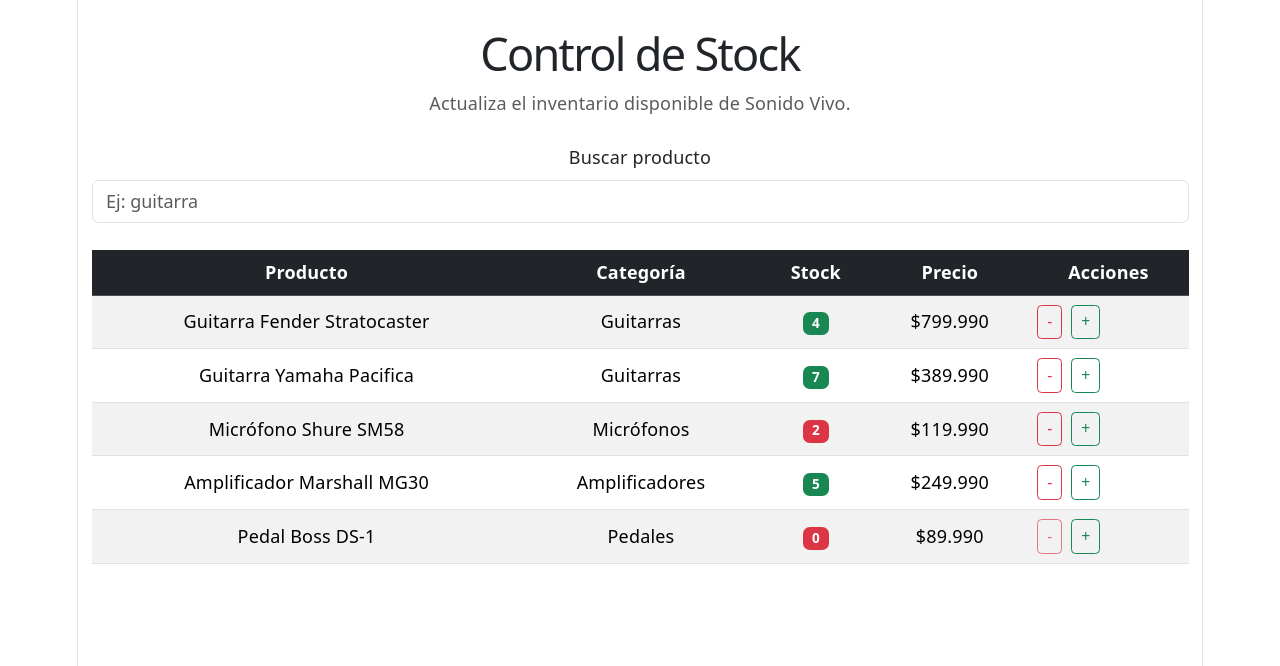
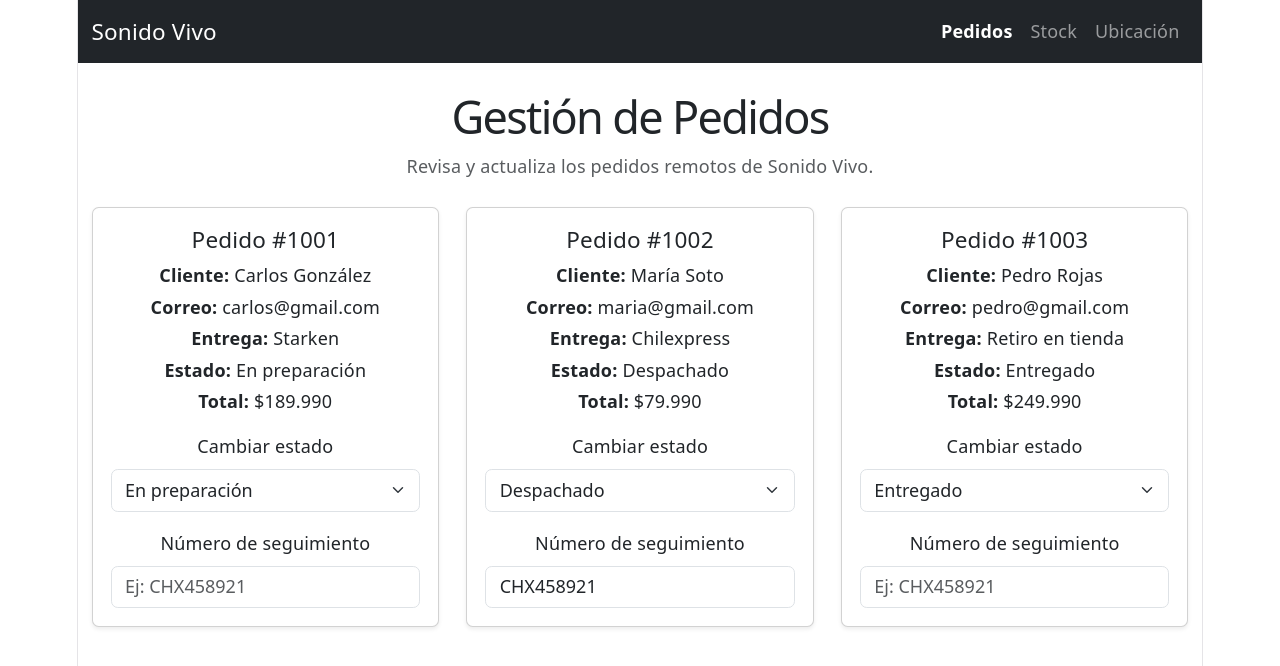
Before and after one commit to JavierJara95/ProyectoTiendaSonidoVivo, a React app in the folder frontend/: page /vendedor/pedidos in a window 1280 px wide. Shown: the top 666 px of the page. Built offline with nearby package versions, Linux system fonts and the light colour scheme; the HTML template or start-up script is replaced by a standard one.

Commit message:
integracion router
creacion e integracion de AppRouter.jsx

```diff
--- a/frontend/src/App.jsx
+++ b/frontend/src/App.jsx
@@ -1,9 +1,8 @@
-
-import ControlStockPage from "./pages/vendedor/ControlStockPage"
+import AppRouter from "./routes/AppRouter"
 
 function App() {
   return (
-    <ControlStockPage />
+    <AppRouter />
   )
 }
 
--- /dev/null
+++ b/frontend/src/components/vendedor/VendedorLayout.jsx
@@ -0,0 +1,16 @@
+import { Outlet } from "react-router-dom"
+import VendedorNavbar from "./VendedorNavbar"
+
+function VendedorLayout() {
+  return (
+    <>
+      <VendedorNavbar />
+
+      <main>
+        <Outlet />
+      </main>
+    </>
+  )
+}
+
+export default VendedorLayout
--- /dev/null
+++ b/frontend/src/components/vendedor/VendedorNavbar.jsx
@@ -0,0 +1,80 @@
+import { NavLink } from "react-router-dom"
+
+function VendedorNavbar() {
+    return (
+        <nav className="navbar navbar-expand-lg navbar-dark bg-dark">
+            <div className="container">
+
+                <NavLink
+                    className="navbar-brand"
+                    to="/vendedor/pedidos"
+                >
+                    Sonido Vivo
+                </NavLink>
+
+                <button
+                    className="navbar-toggler"
+                    type="button"
+                    data-bs-toggle="collapse"
+                    data-bs-target="#navbarVendedor"
+                    aria-controls="navbarVendedor"
+                    aria-expanded="false"
+                    aria-label="Abrir navegación"
+                >
+                    <span className="navbar-toggler-icon"></span>
+                </button>
+
+                <div
+                    className="collapse navbar-collapse"
+                    id="navbarVendedor"
+                >
+                    <ul className="navbar-nav ms-auto">
+
+                        <li className="nav-item">
+                            <NavLink
+                                className={({ isActive }) =>
+                                    isActive
+                                        ? "nav-link active fw-bold"
+                                        : "nav-link"
+                                }
+                                to="/vendedor/pedidos"
+                            >
+                                Pedidos
+                            </NavLink>
+                        </li>
+
+                        <li className="nav-item">
+                            <NavLink
+                                className={({ isActive }) =>
+                                    isActive
+                                        ? "nav-link active fw-bold"
+                                        : "nav-link"
+                                }
+                                to="/vendedor/stock"
+                            >
+                                Stock
+                            </NavLink>
+                        </li>
+
+                        <li className="nav-item">
+                            <NavLink
+                                className={({ isActive }) =>
+                                    isActive
+                                        ? "nav-link active fw-bold"
+                                        : "nav-link"
+                                }
+                                to="/vendedor/ubicacion"
+                            >
+                                Ubicación
+                            </NavLink>
+                        </li>
+
+                    </ul>
+                </div>
+
+            </div>
+        </nav>
+    )
+}
+
+export default VendedorNavbar
--- a/frontend/src/pages/vendedor/UbicacionTIendaPage.jsx
+++ b/frontend/src/pages/vendedor/UbicacionTIendaPage.jsx
@@ -0,0 +1,13 @@
+function UbicacionTiendaPage() {
+  return (
+    <div className="container py-4">
+      <h1>Ubicación de la Tienda</h1>
+
+      <p className="text-muted">
+        Próximamente se mostrará el mapa interactivo de Sonido Vivo.
+      </p>
+    </div>
+  )
+}
+
+export default UbicacionTiendaPage
--- a/frontend/src/routes/AppRouter.jsx
+++ b/frontend/src/routes/AppRouter.jsx
@@ -0,0 +1,56 @@
+import {
+  BrowserRouter,
+  Routes,
+  Route,
+  Navigate
+} from "react-router-dom"
+
+import VendedorLayout from "../components/vendedor/VendedorLayout"
+
+import GestionPedidosPage from "../pages/vendedor/GestionPedidosPage"
+import ControlStockPage from "../pages/vendedor/ControlStockPage"
+import UbicacionTiendaPage from "../pages/vendedor/UbicacionTiendaPage"
+
+function AppRouter() {
+  return (
+    <BrowserRouter>
+      <Routes>
+
+        <Route
+          path="/"
+          element={
+            <Navigate
+              to="/vendedor/pedidos"
+              replace
+            />
+          }
+        />
+
+        <Route
+          path="/vendedor"
+          element={<VendedorLayout />}
+        >
+
+          <Route
+            path="pedidos"
+            element={<GestionPedidosPage />}
+          />
+
+          <Route
+            path="stock"
+            element={<ControlStockPage />}
+          />
+
+          <Route
+            path="ubicacion"
+            element={<UbicacionTiendaPage />}
+          />
+
+        </Route>
+
+      </Routes>
+    </BrowserRouter>
+  )
+}
+
+export default AppRouter
```
Also changed, not shown: 1 other file (tests, documents, lock files or other folders).
